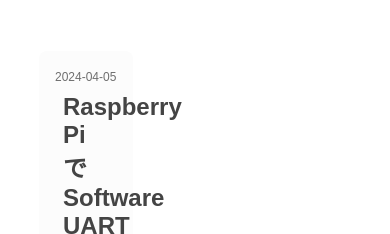
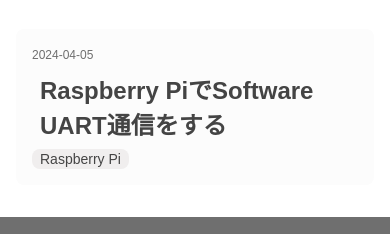
Before and after one commit to Akatoki-Saidai/Akatoki-Saidai.github.io, an Astro site: page /article in a window 390 px wide. Shown: the part 136-370 px from the top of the page. Built offline with nearby package versions, Linux system fonts and the light colour scheme; Astro itself is replaced by a stand-in of ours.

Commit message:
article.astroのレスポンシブ対応

```diff
--- a/src/styles/article.css
+++ b/src/styles/article.css
@@ -23,10 +23,9 @@
 
 .card-container {
   display: grid;
-  grid-template-columns: repeat(3, 30%);
-  grid-template-rows: repeat(2, auto);
-  grid-gap: 5%;
-  padding: 2rem 0 4rem 0;
+  grid-template-columns: repeat(auto-fit,minmax(20rem,1fr));
+  gap: 1rem;
+  margin: 2rem 0;
 }
 
 .card {
@@ -64,3 +63,9 @@
   background-color: #f0eeee;
   color: #444444;
 }
+
+@media (max-width: 820px) {
+  .main-container {
+    padding: 56px 1rem 0 1rem;
+  }
+}
```
